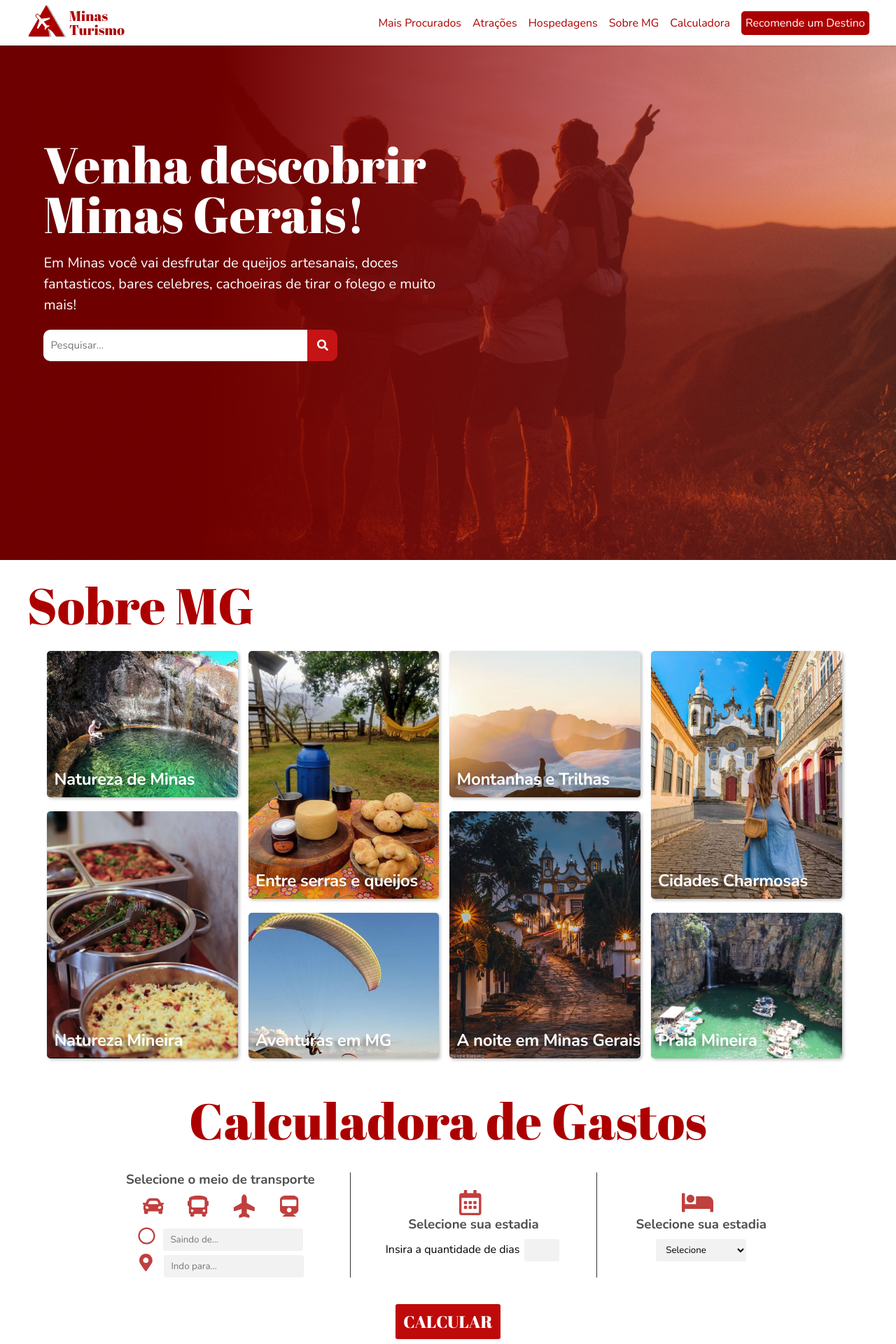
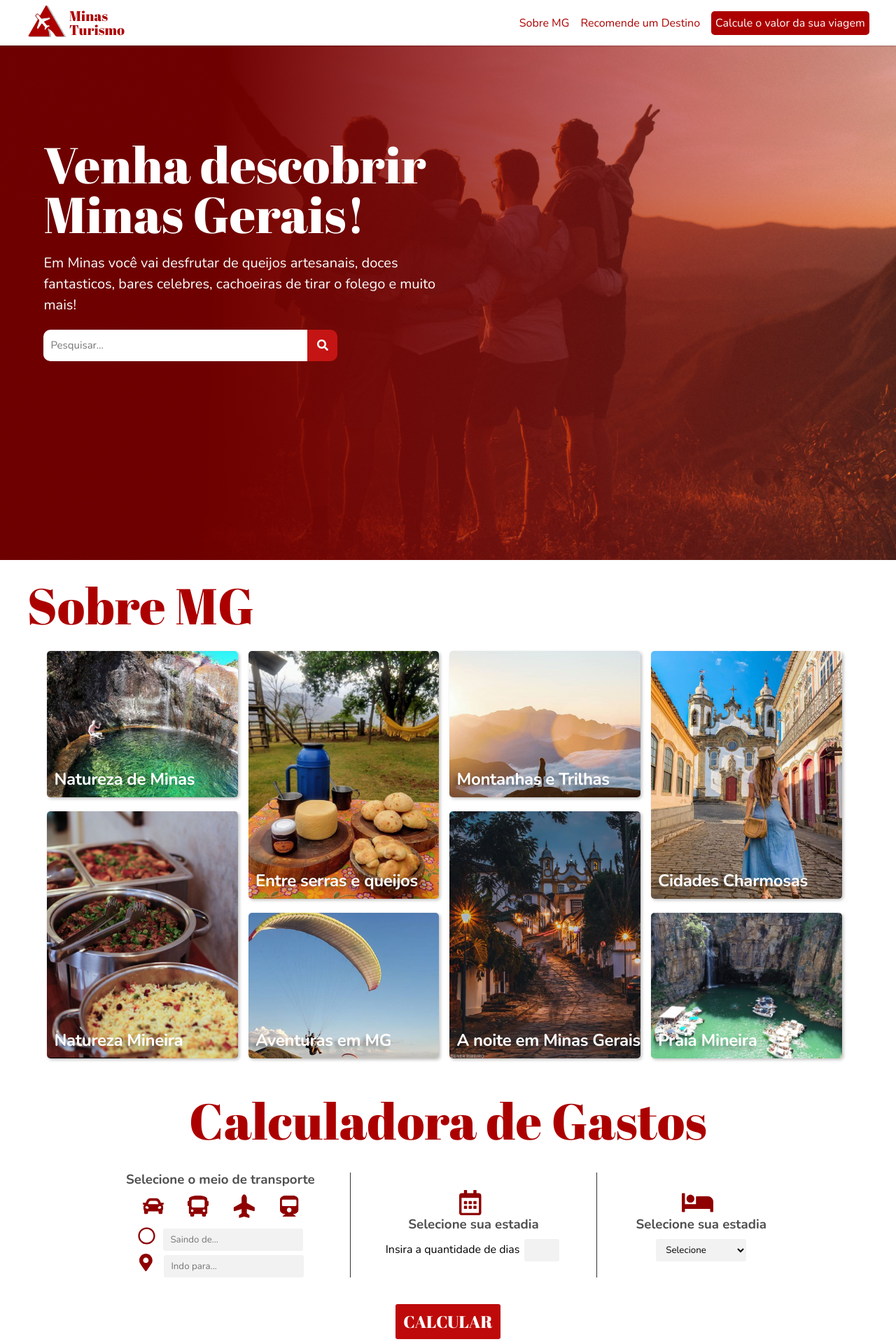
Before and after one commit to RafaelDuarteP/turismo-mg, a PHP site: page / in a window 1280 px wide. Shown: the top 1920 px of the page at 70% size. Run offline with PHP 8.4, Linux system fonts and the light colour scheme; some libraries are stand-ins or nearby versions.

Commit message:
mudando nav-bar

```diff
--- a/index.html
+++ b/index.html
@@ -24,22 +24,14 @@
     <nav class="nav">
       <ul class="nav-list">
         <li class="nav-item">
-          <a class="nav-link" href="#procurados">Mais Procurados</a>
+        <li class="nav-item">
+          <a class="nav-link" href="#blog">Sobre MG </a>
         </li>
         <li class="nav-item">
-          <a class="nav-link" href="#atracoes">Atrações</a>
+          <a class="nav-link" href="#form">Recomende um Destino</a>
         </li>
         <li class="nav-item">
-          <a class="nav-link" href="#hospedagens">Hospedagens</a>
-        </li>
-        <li class="nav-item">
-          <a class="nav-link" href="#blog">Sobre MG</a>
-        </li>
-        <li class="nav-item">
-          <a class="nav-link" href="#calculadora">Calculadora</a>
-        </li>
-        <li class="nav-item">
-          <a class="nav-link recomendation-btn" href="#recomende">Recomende um Destino</a>
+          <a class="nav-link form-call-btn" href="#calculadora">Calcule o valor da sua viagem</a>
         </li>
       </ul>
     </nav>
@@ -64,7 +56,7 @@
       </div>
     </section>
 
-    <section class="blog">
+    <section class="blog" id="blog">
       <h1>Sobre MG</h1>
       <div class="blog-container">
 
@@ -144,7 +136,7 @@
 
     </section>
 
-    <section class="calculator">
+    <section class="calculator" id="calculadora">
       <h1>Calculadora de Gastos</h1>
       <div class="calc">
         <div class="transport">
@@ -195,13 +187,17 @@
     <section class="contact">
       <div class="contact-cover">
       </div>
-      <form action="/" method="post" id="form" class="form">
+      <div class="form">
+        <h1>Recomende um destino</h1>
+        <p>Preencha o formulario para nos enviar uma recomendação por e-mail!!</p>
+        <form action="/" method="post" id="form">
           <input class="contact-ipt" type="text" name="name" id="name_ipt" placeholder="Seu nome completo" required>
           <input class="contact-ipt" type="email" name="email" id="email_ipt" placeholder="Seu E-mail" required>
           <input class="contact-ipt" type="text" name="subject" id="subject_ipt" placeholder="Assunto" required>
           <input class="contact-ipt" type="text" name="message" id="message_ipt" placeholder="Digite aqui..." required>
           <button class="form-btn" type="submit" id="btn_email" onclick="run">Enviar</button>
       </form>
+      </div>
     </section>
 
     <section class="about-us">
--- a/styles/style.css
+++ b/styles/style.css
@@ -15,7 +15,7 @@ body {
   --color-01: #AC0000;
   --color-02: #BE0A0A;
   --color-03: #C51414;
-  --color-04: #ac0000c0;
+  --color-04: #8f0000;
   --color-1: #333333;
   --color-2: #4F4F4F;
   --color-3: #828282;
@@ -118,16 +118,17 @@ nav {
   color: var(--color-03);
 }
 
-.recomendation-btn {
+.form-call-btn {
   background: var(--color-01);
   color: var(--color-7);
   padding: 6px;
   border-radius: 5px;
 }
 
-.recomendation-btn:hover {
+.form-call-btn:hover {
   opacity: 0.95;
   background-color: var(--color-04);
+  color: white;
 }
 
 .nav-toggle:checked ~ nav {
@@ -409,6 +410,10 @@ section {
   text-align: center;
   margin: 3%;
 }
+.form p{
+  text-align: center;
+  font-size: 16px;
+}
 
 .form input {
   background-color: var(--color-5);
@@ -427,12 +432,14 @@ section {
   width: 80%;
 }
 
-#email_ipt {
+#email_ipt,
+#subject_ipt,
+#message_ipt {
   width: 95%;
 }
 
 #message_ipt {
-  height: 150px;
+  height: 130px;
   padding-bottom: 125px;
 }
 
@@ -572,6 +579,7 @@ section {
   }
 }
 .about-us {
+  padding-top:40px;
   height: 100%;
 }
 
```
Lines whose indentation alone changed are shown as unchanged.
